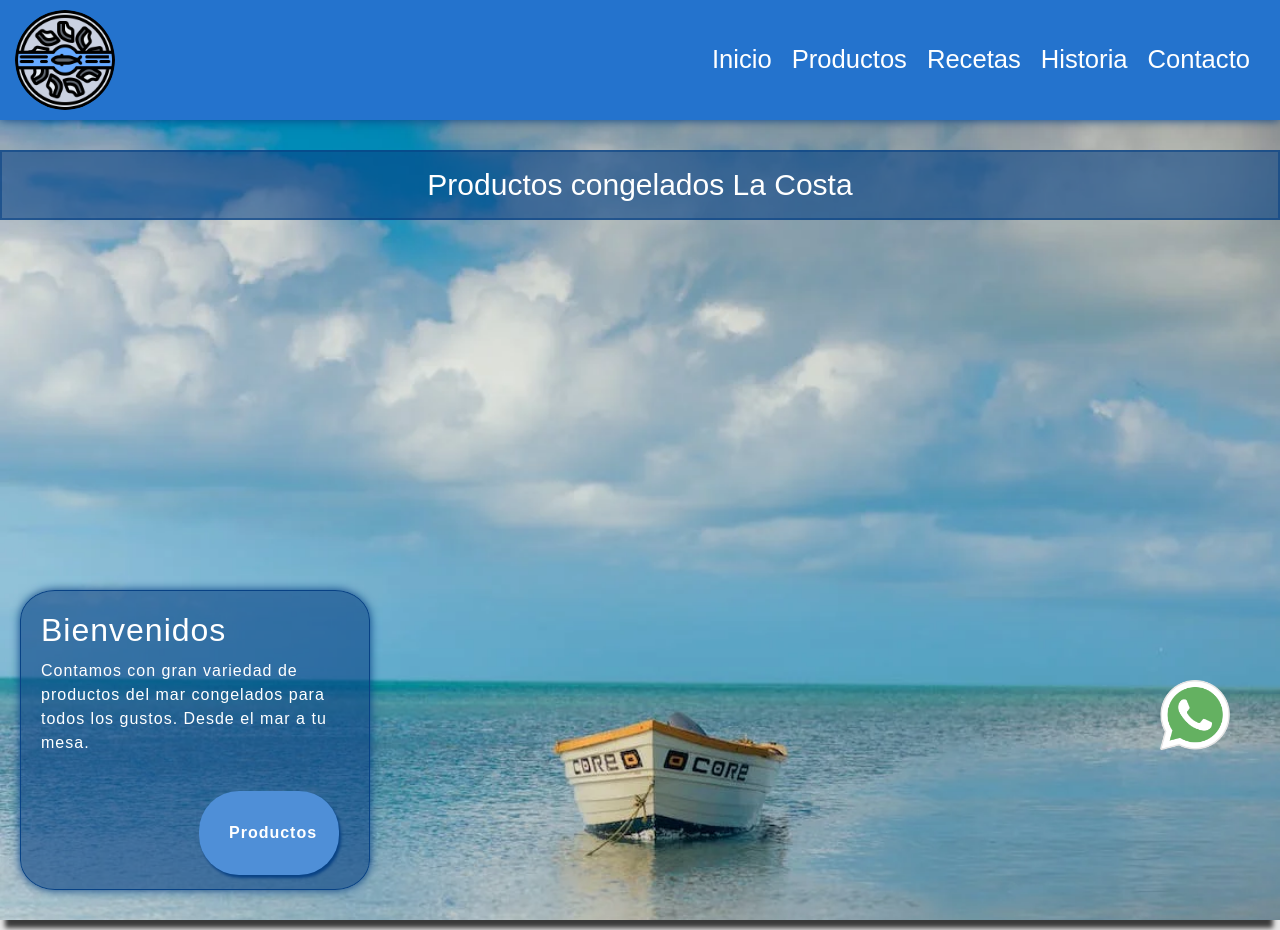
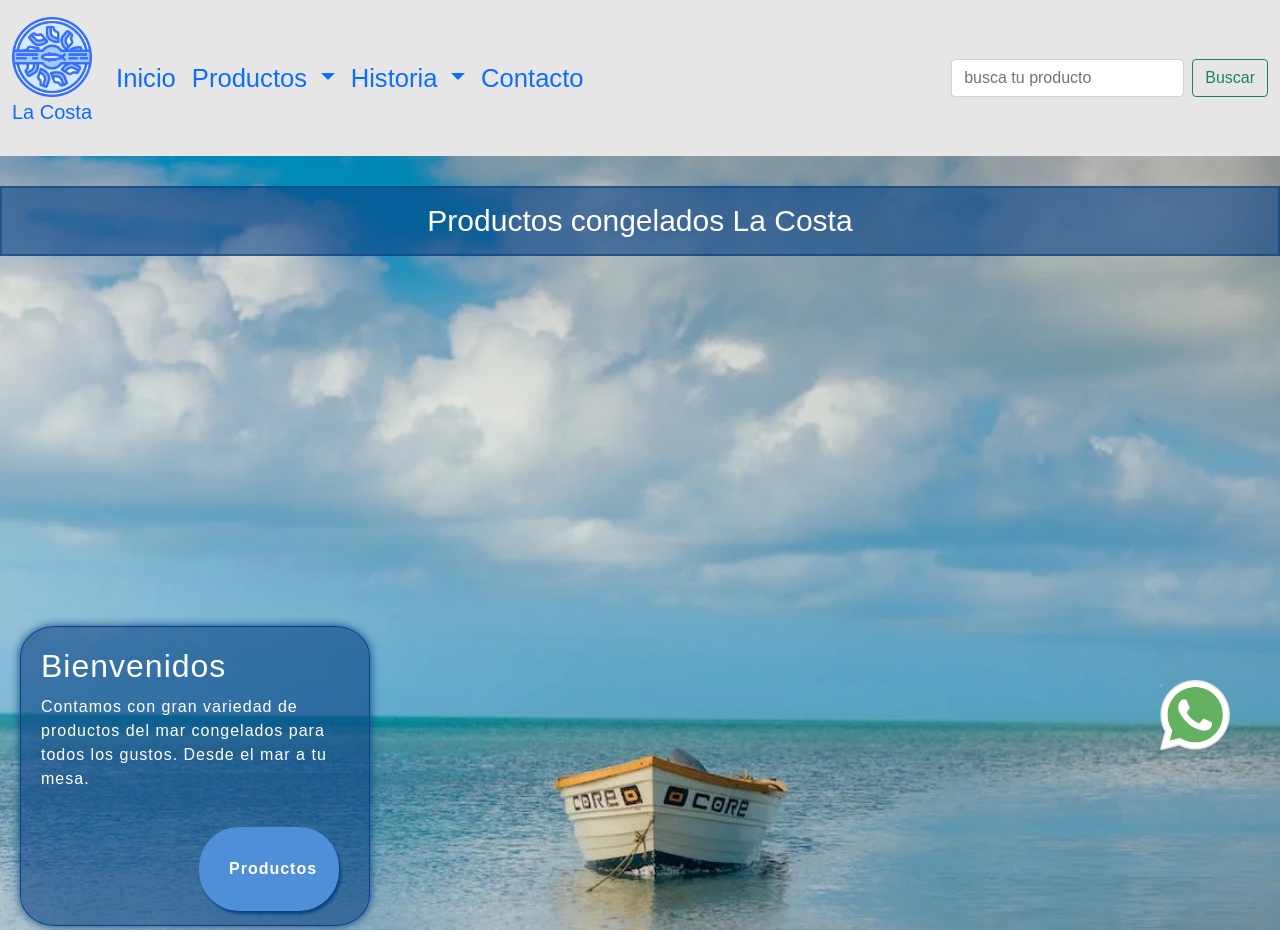
Before and after one commit to DanielRojasG/coderhouse_lacosta, a plain HTML site: page index.html in a window 1280 px wide. Shown: the top 930 px of the page. Drawn offline with nearby package versions, Linux system fonts and the light colour scheme.

Commit message:
bootstrap navbar

```diff
--- a/CSS/style.css
+++ b/CSS/style.css
@@ -44,7 +44,19 @@ body {
 
 /*NAVIGATION*/
 
-header {
+nav div a img{
+    width: 80px;
+    height: 80px;
+}
+nav div a p{
+    text-align: center;
+}
+
+nav div a {
+    font-size: 1.6rem;
+}
+
+/* header {
     position: sticky;
     top: 0;
     z-index: 1;
@@ -90,7 +102,7 @@ header {
     color: white;
     font-size: 1.6rem;
 
-}
+} */
 
 
 
--- a/index.html
+++ b/index.html
@@ -9,7 +9,52 @@
     <link rel="stylesheet" href="./CSS/style.css">
 </head>
 <body>
-    <header>
+    <nav class="navbar navbar-expand-lg bg-body-tertiary">
+        <div class="container-fluid">
+            <a class="navbar-brand" href="./index.html">
+                <img src="./img/brand1.png" alt="Logo-la-Costa" class="d-inline-block align-text-top">
+                <p>La Costa</p>
+            </a>
+            <button class="navbar-toggler" type="button" data-bs-toggle="collapse" data-bs-target="#navbarSupportedContent" aria-controls="navbarSupportedContent" aria-expanded="false" aria-label="Toggle navigation">
+                <span class="navbar-toggler-icon"></span>
+            </button>
+            <div class="collapse navbar-collapse" id="navbarSupportedContent">
+                <ul class="navbar-nav me-auto mb-2 mb-lg-0">
+                    <li class="nav-item">
+                        <a class="nav-link active" aria-current="page" href="./index.html">Inicio</a>
+                    </li>
+                    <li class="nav-item dropdown">
+                    <a class="nav-link dropdown-toggle" href="./pages/productos.html" role="button" data-bs-toggle="dropdown" aria-expanded="false">
+                    Productos
+                    </a>
+                    <ul class="dropdown-menu">
+                        <li><a class="dropdown-item" href="./pages/productos.html">Pescados</a></li>
+                        <li><a class="dropdown-item" href="./pages/productos.html">Mariscos</a></li>
+                        <li><a class="dropdown-item" href="./pages/productos.html">Jaibas, Surtidos y Más</a></li>
+                    </ul>
+                    </li>
+                    <li class="nav-item dropdown">
+                    <a class="nav-link dropdown-toggle" href="./pages/historia.html" role="button" data-bs-toggle="dropdown" aria-expanded="false">
+                    Historia
+                    </a>
+                    <ul class="dropdown-menu">
+                        <li><a class="dropdown-item" href="./pages/historia.html">Historia</a></li>
+                        <li><a class="dropdown-item" href="./pages/historia.html">Colaboradores</a></li>
+                        <li><a class="dropdown-item" href="./pages/historia.html">Proceso de Produccción</a></li>
+                    </ul>
+                    </li>
+                    <li class="nav-item">
+                        <a class="nav-link active" aria-current="page" href="./pages/contacto.html">Contacto</a>
+                    </li>
+                </ul>
+            <form class="d-flex" role="search">
+                <input class="form-control me-2" type="search" placeholder="busca tu producto" aria-label="Search">
+                <button class="btn btn-outline-success" type="submit">Buscar</button>
+            </form>
+        </div>
+    </div>
+    </nav>
+    <!-- <header>
         <nav class="nav">
             <img class=logo src="./img/brand3.png" alt="fish-logo">
             <ul class="nav-bar">
@@ -20,7 +65,7 @@
                 <li><a href="./pages/contacto.html">Contacto</a></li>
             </ul>
         </nav>
-    </header>
+    </header> -->
     <main>
         <section class="hero">
             <h1>Productos congelados La Costa</h1>
```
